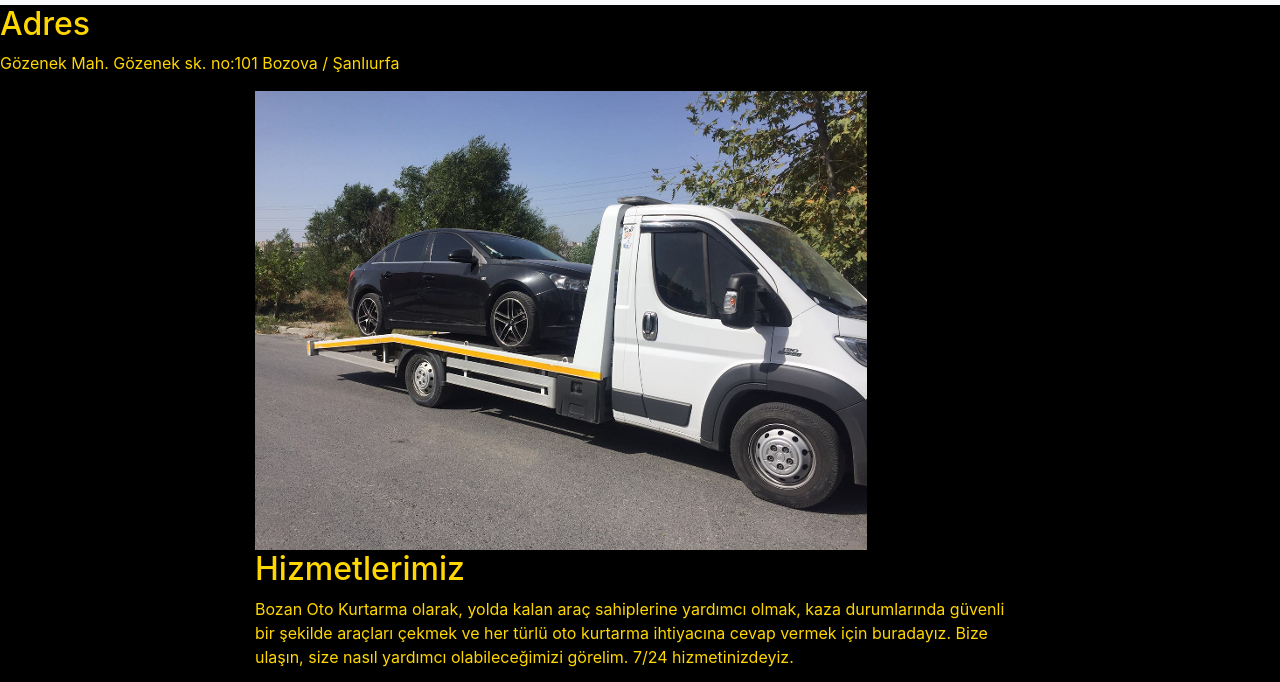
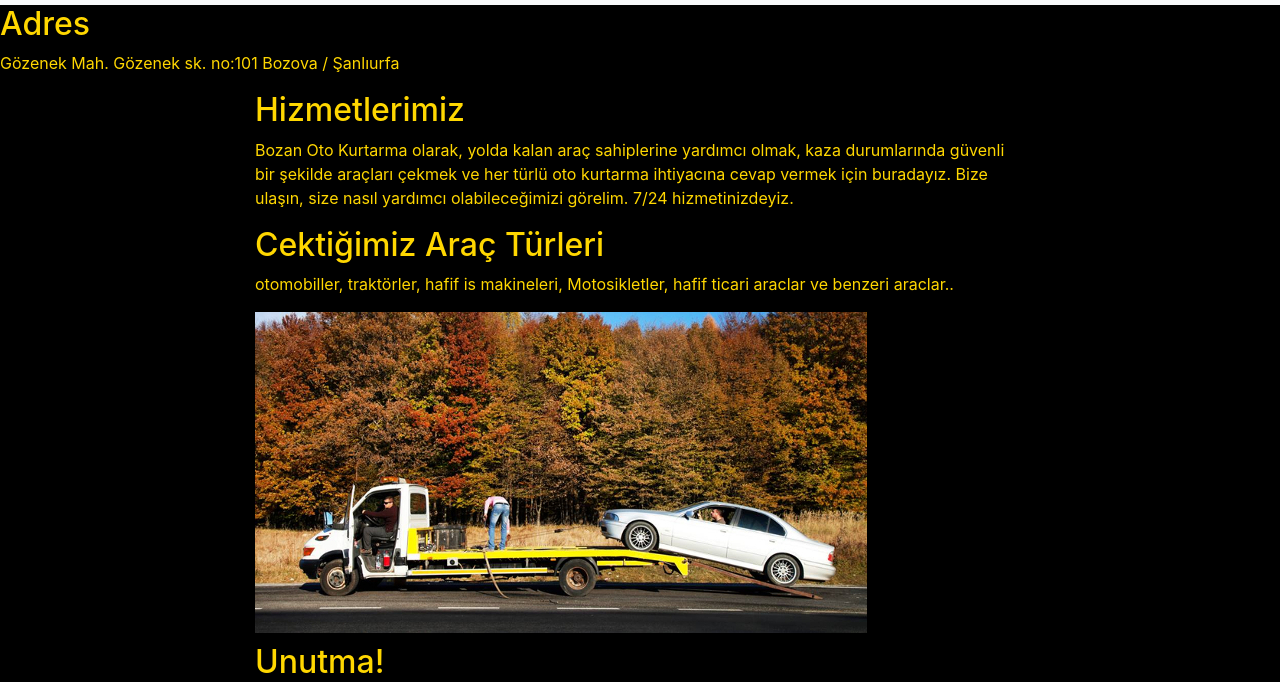
Before and after one commit to kalkanlatif/BZNotokurtarici-cekici.com, a plain HTML site: page index.html in a window 1280 px wide. Shown: the part 103-785 px from the top of the page. Drawn offline with nearby package versions, Linux system fonts and the light colour scheme.

Commit message:
Add files via upload

```diff
--- a/index.html
+++ b/index.html
@@ -135,7 +135,7 @@
     </footer>
 
     <section id="services" class="container">
-        <img src="6.jpg" alt="Açıklama 3">
+
         <h2>Hizmetlerimiz</h2>
 
         <p>
```
